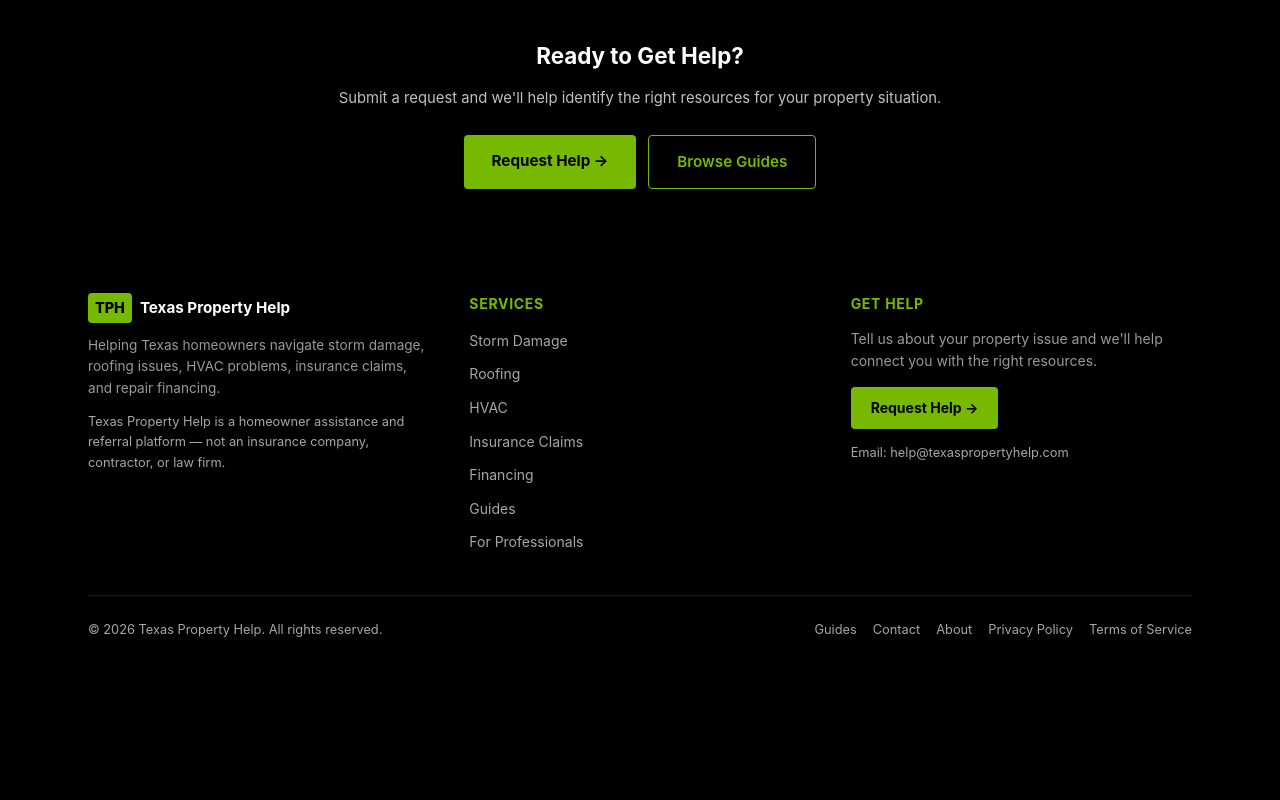
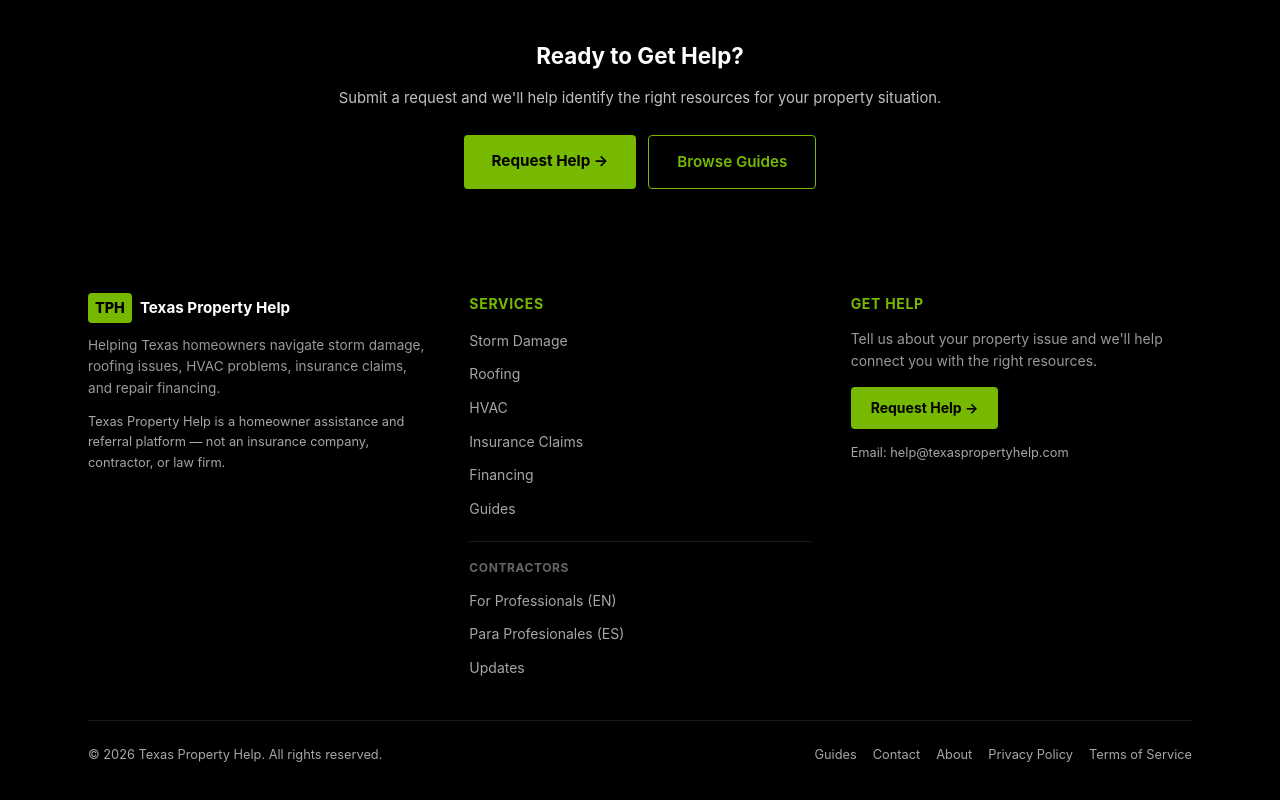
Before and after one commit to rybiroed/texaspropertyhelp, a Next.js app: page /about in a window 1280 px wide. Shown: the part 1660-2460 px from the top of the page. Before the commit the page ends 2349 px from the top, so only its background shows below. Built offline with nearby package versions, Linux system fonts and the light colour scheme; no server answers.

Commit message:
Remove For Professionals from top nav; add EN+ES contractor links and Updates to footer

```diff
--- a/src/components/layout/Footer.tsx
+++ b/src/components/layout/Footer.tsx
@@ -1,5 +1,5 @@
 import Link from "next/link";
-import { SITE_CONFIG, NAV_LINKS } from "@/lib/config";
+import { SITE_CONFIG, NAV_LINKS, FOOTER_EXTRA_LINKS } from "@/lib/config";
 
 export default function Footer() {
   const year = new Date().getFullYear();
@@ -43,16 +43,27 @@ export default function Footer() {
             <ul className="space-y-2">
               {NAV_LINKS.filter((l) => !l.cta).map((link) => (
                 <li key={link.href}>
-                  <Link
-                    href={link.href}
-                    style={{ fontSize: "0.875rem", color: "rgba(255,255,255,0.65)" }}
-                    className="hover:text-[var(--accent)]"
-                  >
+                  <Link href={link.href} style={{ fontSize: "0.875rem", color: "rgba(255,255,255,0.65)" }} className="hover:text-[var(--accent)]">
                     {link.label}
                   </Link>
                 </li>
               ))}
             </ul>
+            {/* Professionals + Updates */}
+            <div style={{ marginTop: "20px", paddingTop: "16px", borderTop: "1px solid rgba(255,255,255,0.1)" }}>
+              <h4 style={{ color: "rgba(255,255,255,0.4)", fontWeight: 700, fontSize: "0.75rem", marginBottom: "10px", textTransform: "uppercase", letterSpacing: "0.05em" }}>
+                Contractors
+              </h4>
+              <ul className="space-y-2">
+                {FOOTER_EXTRA_LINKS.map((link) => (
+                  <li key={link.href}>
+                    <Link href={link.href} style={{ fontSize: "0.875rem", color: "rgba(255,255,255,0.65)" }} className="hover:text-[var(--accent)]">
+                      {link.label}
+                    </Link>
+                  </li>
+                ))}
+              </ul>
+            </div>
           </div>
 
           {/* Contact + CTA */}
--- a/src/lib/config.ts
+++ b/src/lib/config.ts
@@ -52,6 +52,12 @@ export const NAV_LINKS = [
   { label: "Insurance Claims", href: "/insurance-claims" },
   { label: "Financing", href: "/financing" },
   { label: "Guides", href: "/guides" },
-  { label: "For Professionals", href: "/for-professionals" },
   { label: "Get Help", href: "/request-help", cta: true },
 ];
+
+// Footer-only links (not in main nav)
+export const FOOTER_EXTRA_LINKS = [
+  { label: "For Professionals (EN)", href: "/for-professionals" },
+  { label: "Para Profesionales (ES)", href: "/es/para-profesionales" },
+  { label: "Updates", href: "/updates" },
+];
```
